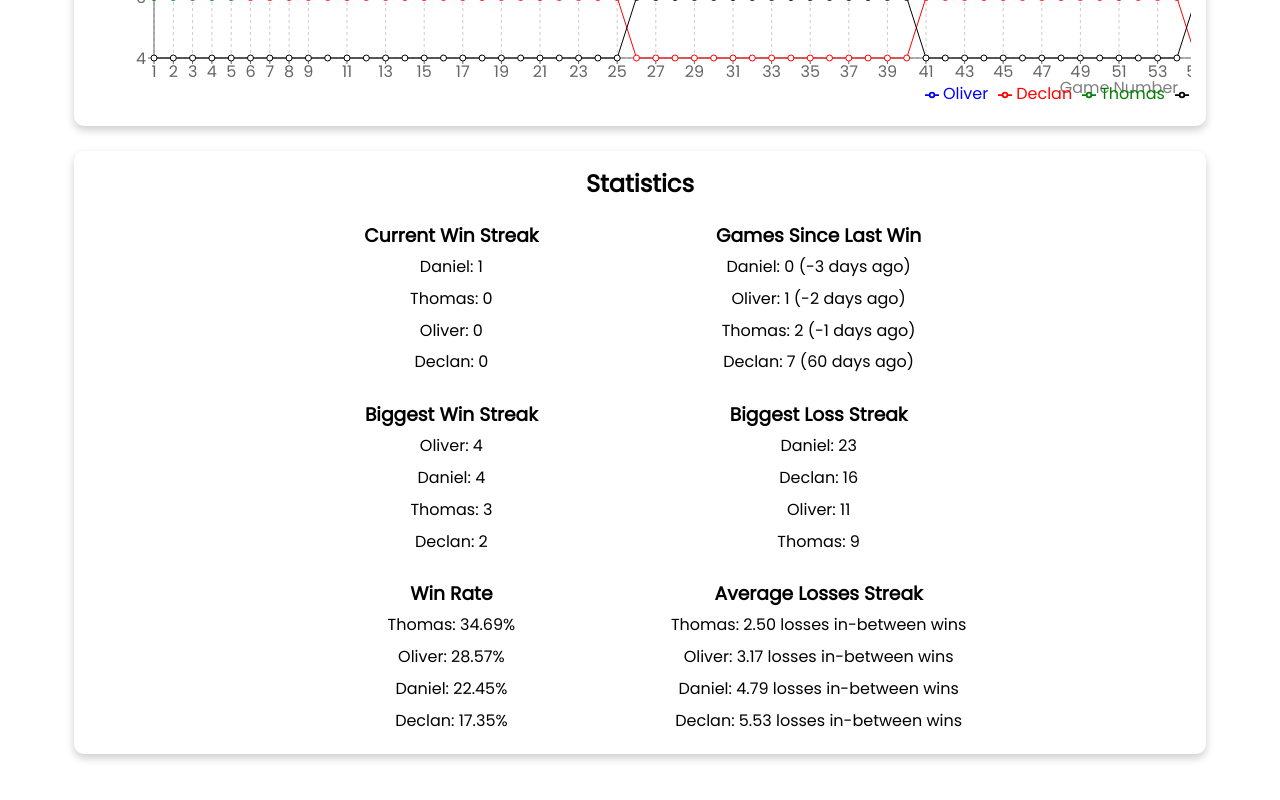
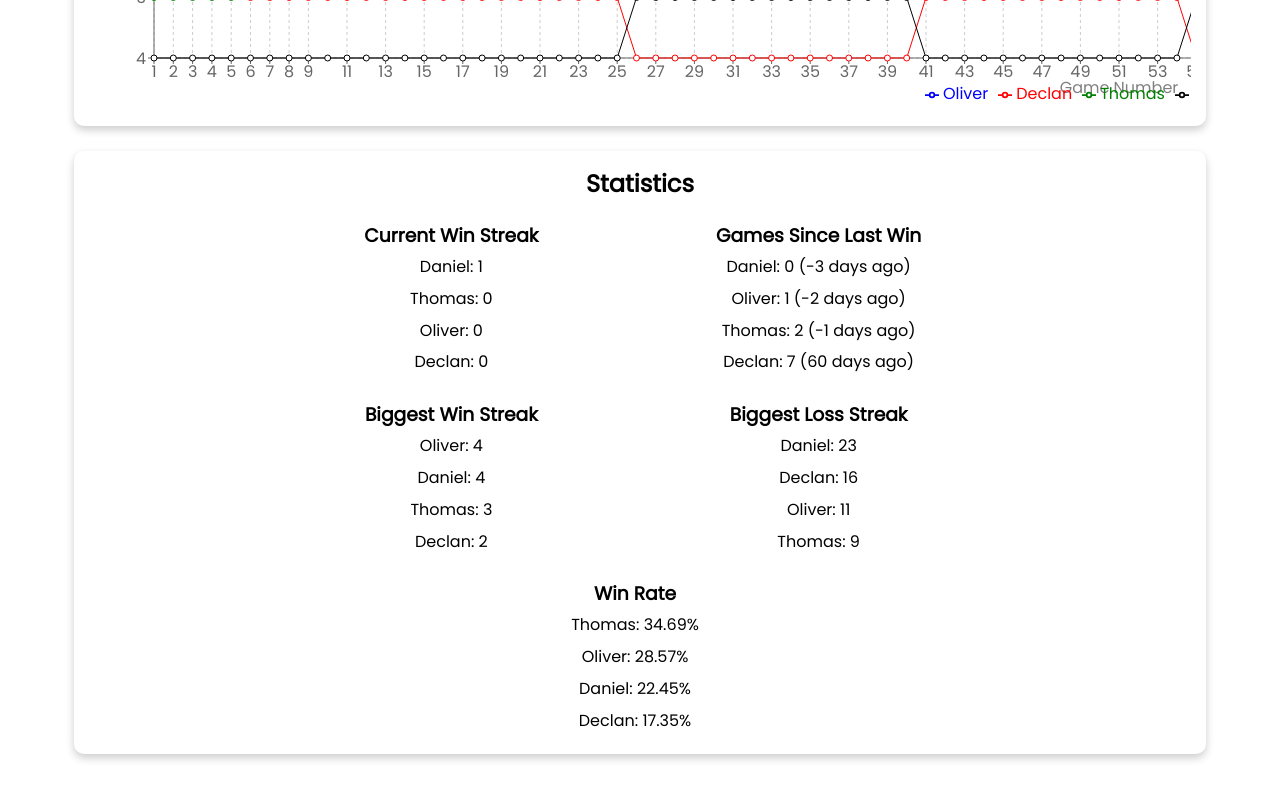
Before and after one commit to Oliver-Looney/monopoly-leaderboard, a Next.js app: page / in a window 1280 px wide. Shown: the part 1127-1927 px from the top of the page. Built offline with nearby package versions, Linux system fonts and the light colour scheme.

Commit message:
removed avg losses streak from Stats.tsx

```diff
--- a/src/component/Stats.tsx
+++ b/src/component/Stats.tsx
@@ -66,26 +66,6 @@ const calculateWinRate = (playerName: string): number => {
     const winCount = wins.length;
 
     return (winCount / totalGames) * 100;
-};
-
-const calculateAverageLossesStreak = (playerName: string): number => {
-    let currentStreak = 0;
-    let losses: number[] = [];
-    for (let i = leaderboard.wins.length - 1; i >= 0; i--) {
-        if (leaderboard.wins[i].name !== playerName) {
-            currentStreak++;
-        } else {
-            if (currentStreak > 0) {
-                losses.push(currentStreak)
-                currentStreak = 0;
-            }
-        }
-    }
-    let totalLossesStreak = 0;
-    for (let i = 0; i < losses.length; i++) {
-        totalLossesStreak += losses[i];
-    }
-    return totalLossesStreak / losses.length;
 };
 
 export default function Stats() {
@@ -184,20 +164,6 @@ export default function Stats() {
                             </p>
                         ))}
                 </div>
-                <div>
-                    <h3>Average Losses Streak</h3>
-                    {leaderboard.members
-                        .map((member) => ({
-                            name: member,
-                            winRate: calculateAverageLossesStreak(member)
-                        }))
-                        .sort((a, b) => a.winRate - b.winRate) // Sort by winRate in descending order
-                        .map((data, index) => (
-                            <p key={index}>
-                                <div>{data.name}: {data.winRate.toFixed(2)} losses in-between wins</div>
-                            </p>
-                        ))}
-                </div>
             </div>
 
         </div>
```
